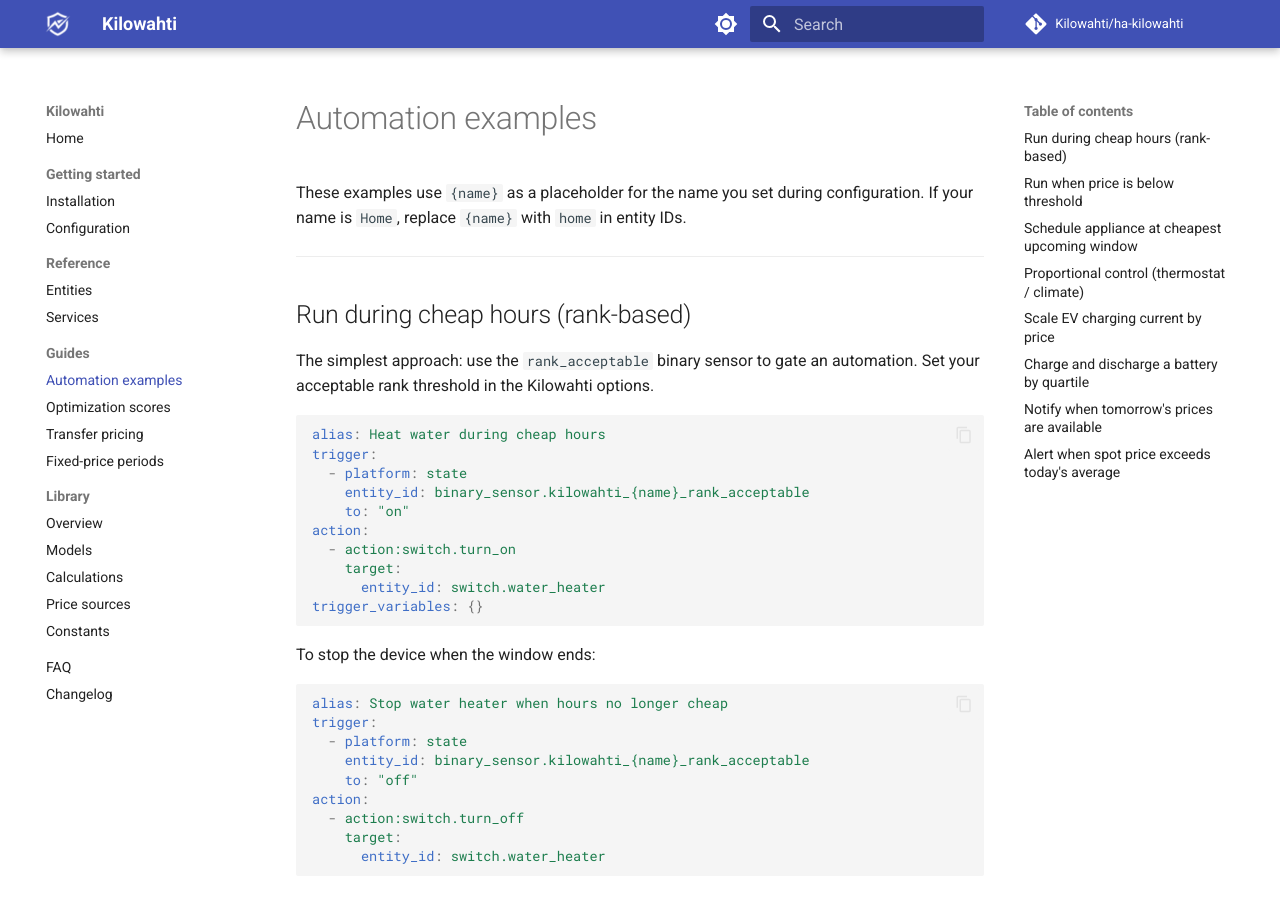
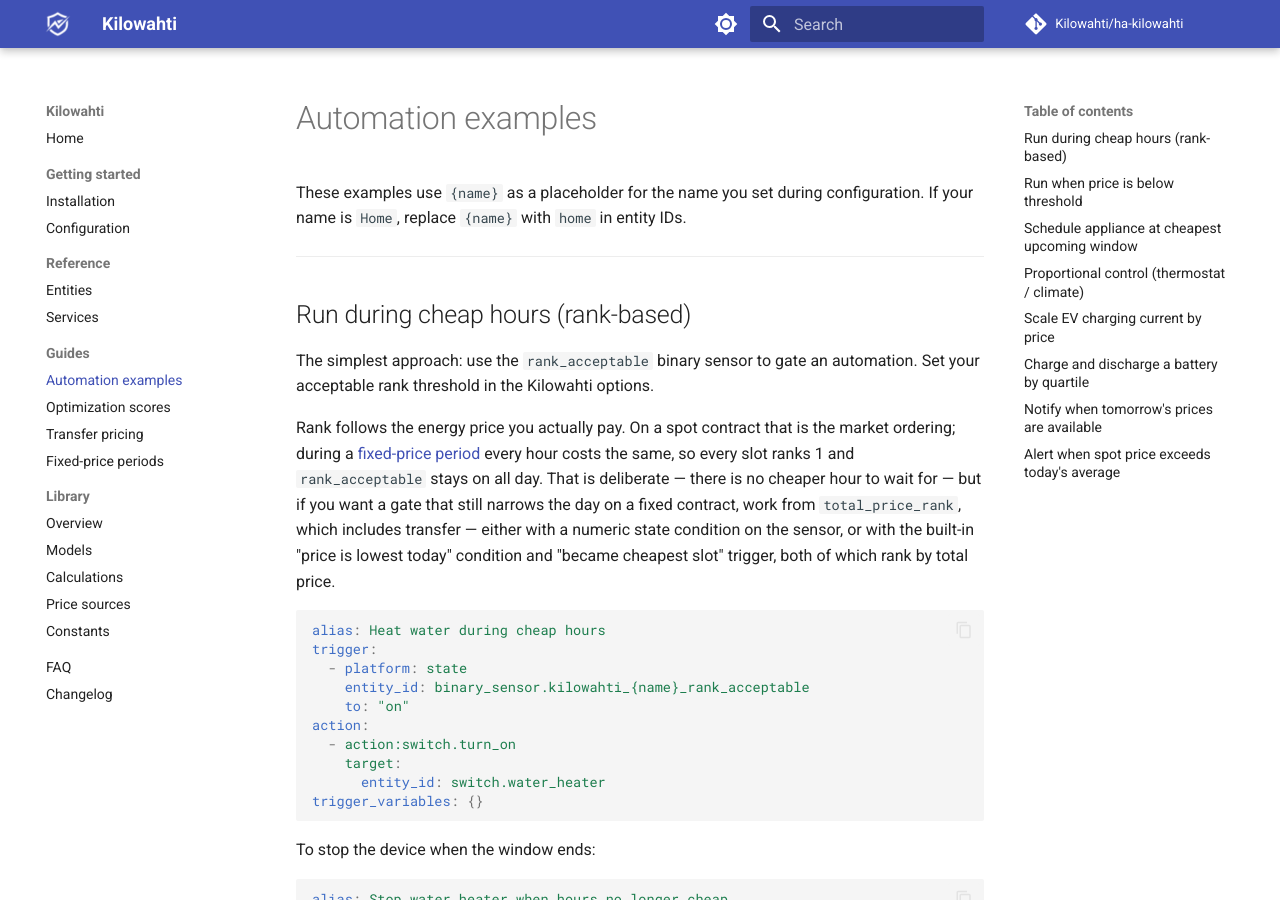
Before and after one commit to Kilowahti/kilowahti-docs, an MkDocs documentation site: the page built from docs/automations.md, in a window 1280 px wide and 900 px high. Built offline with MkDocs 1.6.1 and Material for MkDocs 9.7.7, drawn with Linux system fonts in a browser that asks for light colours; comment, search, counter and statistics services are not loaded.

Commit message:
Note the rank semantics on fixed-price contracts in the automation examples

````diff
--- a/docs/automations.md
+++ b/docs/automations.md
@@ -7,6 +7,8 @@
 ## Run during cheap hours (rank-based)
 
 The simplest approach: use the `rank_acceptable` binary sensor to gate an automation. Set your acceptable rank threshold in the Kilowahti options.
+
+Rank follows the energy price you actually pay. On a spot contract that is the market ordering; during a [fixed-price period](fixed-periods.md) every hour costs the same, so every slot ranks 1 and `rank_acceptable` stays on all day. That is deliberate — there is no cheaper hour to wait for — but if you want a gate that still narrows the day on a fixed contract, work from `total_price_rank`, which includes transfer — either with a numeric state condition on the sensor, or with the built-in "price is lowest today" condition and "became cheapest slot" trigger, both of which rank by total price.
 
 ```yaml
 alias: Heat water during cheap hours
````
